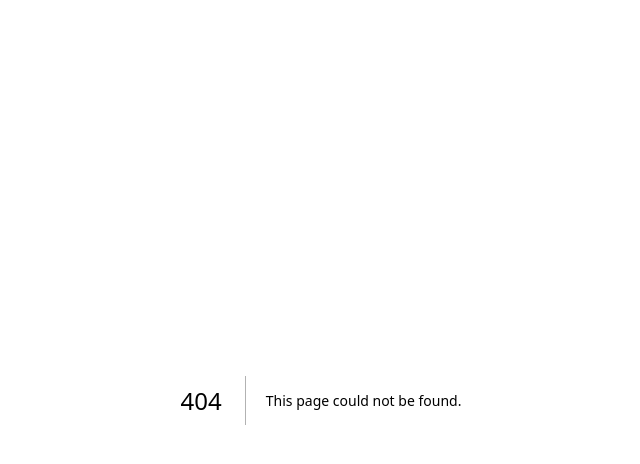
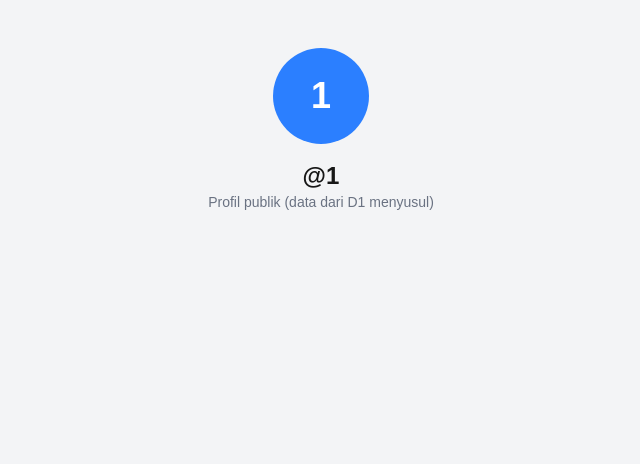
Before and after one commit to readtalk/global, a Next.js app: page /u/1 in a window 1280 px wide. Before the commit this address had no page. Shown: the top 464 px of the page, without its empty margins (319-959 px from the left). Built offline with nearby package versions, Linux system fonts and the light colour scheme.

Commit message:
Create PublicProfile component for user pages

```diff
--- /dev/null
+++ b/src/app/u/[username]/page.tsx
@@ -0,0 +1,23 @@
+export const dynamic = "force-dynamic";
+
+export default async function PublicProfile({
+	params,
+}: {
+	params: Promise<{ username: string }>;
+}) {
+	const { username } = await params;
+
+	return (
+		<div className="min-h-screen bg-gray-100 flex items-start justify-center p-4">
+			<div className="max-w-md w-full my-8 text-center">
+				<div className="w-24 h-24 bg-blue-500 rounded-full flex items-center justify-center text-white text-4xl font-bold mx-auto">
+					{username[0]?.toUpperCase() ?? "?"}
+				</div>
+				<h1 className="text-2xl font-bold mt-4">@{username}</h1>
+				<p className="text-gray-500 text-sm">
+					Profil publik (data dari D1 menyusul)
+				</p>
+			</div>
+		</div>
+	);
+}
```
